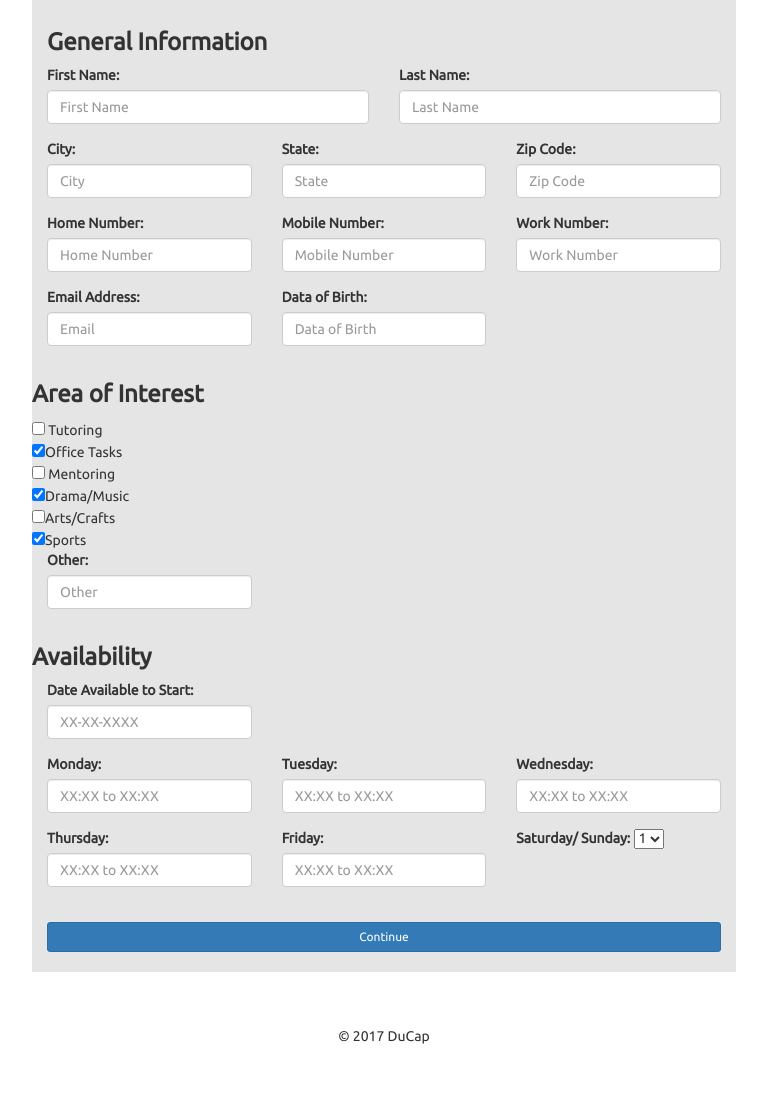
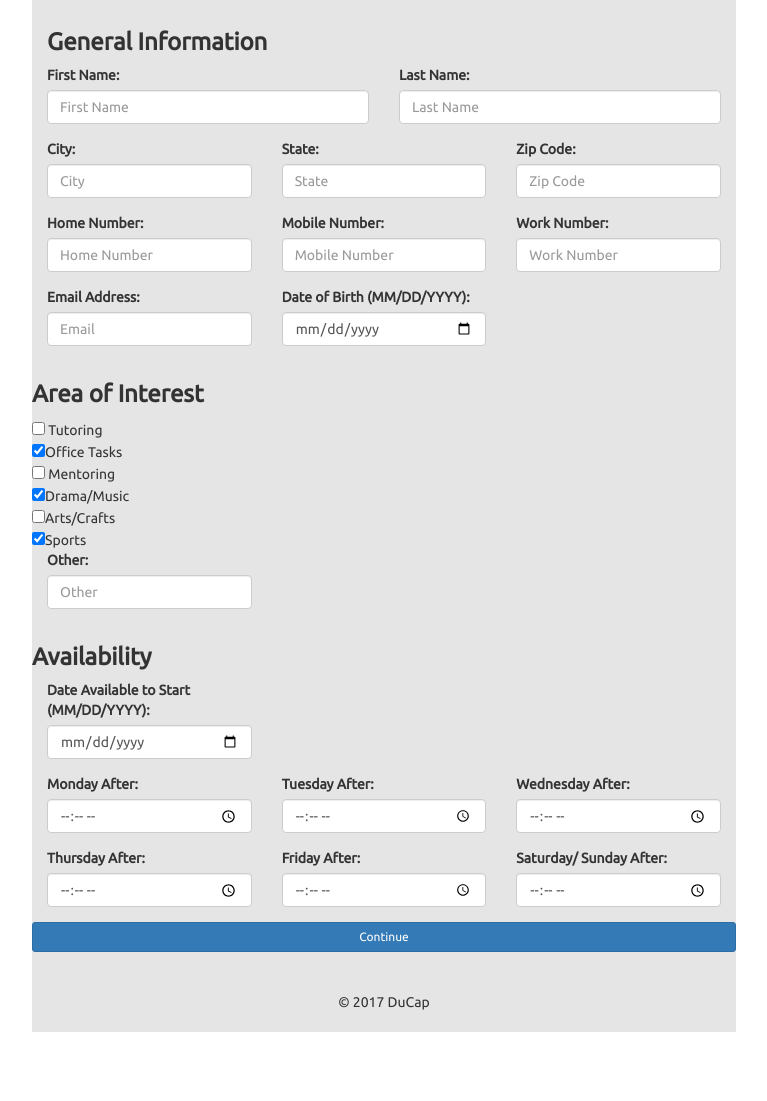
Before and after one commit to jeff-pumas01/ducap, a PHP site: page /volunteerRegistration.php in a window 1280 px wide. Shown: the part 286-1387 px from the top of the page, without its empty margins (256-1023 px from the left). After the commit the page ends 1318 px from the top, so only its background shows below. Run offline with PHP 8.4, Linux system fonts and the light colour scheme; the visitor is signed in with stand-in values (Sample User, id 1); some libraries are stand-ins or nearby versions.

Commit message:
Changed the form with new input types and assigned correct id(s)

```diff
--- a/volunteerRegistration.php
+++ b/volunteerRegistration.php
@@ -64,17 +64,17 @@
 		<div class="row">
 			<div class="col-md-4 form-group">
 				<label for="home_number">Home Number:</label>
-				<input type="text" id="homeNumber" class="form-control" name="homeNumber" placeholder="Home Number" required>
+				<input type="tel" id="homeNumber" class="form-control" name="homeNumber" placeholder="Home Number" required>
 			</div>
 
 			<div class="col-md-4 form-group">
 				<label for="mobileNumber">Mobile Number:</label>
-				<input type="text" class="form-control" id="mobileNumber" name="mobileNumber" placeholder="Mobile Number">
+				<input type="tel" class="form-control" id="mobileNumber" name="mobileNumber" placeholder="Mobile Number">
 			</div>
 
 			<div class="col-md-4 form-group">
 				<label for="workNumber">Work Number:</label>
-				<input type="text" class="form-control" id="workNumber" name="workNumber" placeholder="Work Number">
+				<input type="tel" class="form-control" id="workNumber" name="workNumber" placeholder="Work Number">
 			</div>
 		</div>
 
@@ -82,11 +82,11 @@
 		<div class = "row">
 			<div class="col-md-4 form-group">
 				<label for="Email">Email Address:</label>
-				<input type="text" class="form-control" name="Email" id="Email" placeholder = "Email" required>
+				<input type="email" class="form-control" name="Email" id="Email" placeholder = "Email" required>
 			</div>
             <div class="col-md-4 form-group">
-				<label for="DateofBirth">Data of Birth:</label>
-				<input type="text" class="form-control" id="DateofBirth" name="DateofBirth" placeholder="Data of Birth">
+				<label for="DateofBirth">Date of Birth (MM/DD/YYYY):</label>
+				<input type="date" class="form-control" id="DateofBirth" name="DateofBirth" required />
 			</div>
 		</div>
 
@@ -115,55 +115,45 @@
 
 		<div class = "row">
 			<h3><b>Availability</b></h3>
+
 			<div class="col-md-4 form-group">
-				<label for="home_number">Date Available to Start:</label>
-				<input type="text" id="Monday" class="form-control" name="XX-XX-XXXX" placeholder="XX-XX-XXXX" required>
+				<label for="startDate">Date Available to Start (MM/DD/YYYY):</label>
+				<input type="date" class="form-control" id="startDate" name="startDate" required />
 			</div>
 		</div>
 		<div class="row">
 			<div class="col-md-4 form-group">
-				<label for="home_number">Monday:</label>
-				<input type="text" id="Monday" class="form-control" name="Monday" placeholder="XX:XX to XX:XX" required>
+				<label for="Monday">Monday After:</label>
+				<input type="time" id="Monday" class="form-control" name="Monday">
 			</div>
 
 			<div class="col-md-4 form-group">
-				<label for="mobileNumber">Tuesday:</label>
-				<input type="text" class="form-control" id="mobileNumber" name="mobileNumber" placeholder="XX:XX to XX:XX">
+				<label for="Tuesday">Tuesday After:</label>
+				<input type="time" class="form-control" id="Tuesday" name="Tuesday">
 			</div>
 
 			<div class="col-md-4 form-group">
-				<label for="workNumber">Wednesday:</label>
-				<input type="text" class="form-control" id="workNumber" name="workNumber" placeholder="XX:XX to XX:XX">
+				<label for="Wednesday">Wednesday After:</label>
+				<input type="time" class="form-control" id="Wednesday" name="Wednesday" >
 			</div>
 		</div>
 
 
 		<div class="row">
 			<div class="col-md-4 form-group">
-				<label for="home_number">Thursday:</label>
-				<input type="text" id="Monday" class="form-control" name="Monday" placeholder="XX:XX to XX:XX" required>
+				<label for="Thursday">Thursday After:</label>
+				<input type="time" id="Monday" class="form-control" name="Thursday">
 			</div>
 
 			<div class="col-md-4 form-group">
-				<label for="mobileNumber">Friday:</label>
-				<input type="text" class="form-control" id="mobileNumber" name="mobileNumber" placeholder="XX:XX to XX:XX">
+				<label for="satSun">Friday After:</label>
+				<input type="time" class="form-control" id="Friday" name="Friday" >
 			</div>
 
 			<div class="col-md-4 form-group">
-				<label for="workNumber">Saturday/ Sunday:</label>
-					<select>
-					<option value="1">1</option>
-					<option value="2">2</option>
-					<option value="2">3</option>
-					<option value="4">4</option>
-					<option value="5">5</option>
-					<option value="6">6</option>
-						<option value="6">6</option>
-					<option value="7">7</option>
-					<option value="8">8</option>
-					<option value="9">9</option>
-					</select>
-			</div>
+				<label for="">Saturday/ Sunday After:</label>
+				<input type="time" class="form-control" id="satSun" name="satSun" >
+
 		</div>
 
 
```
